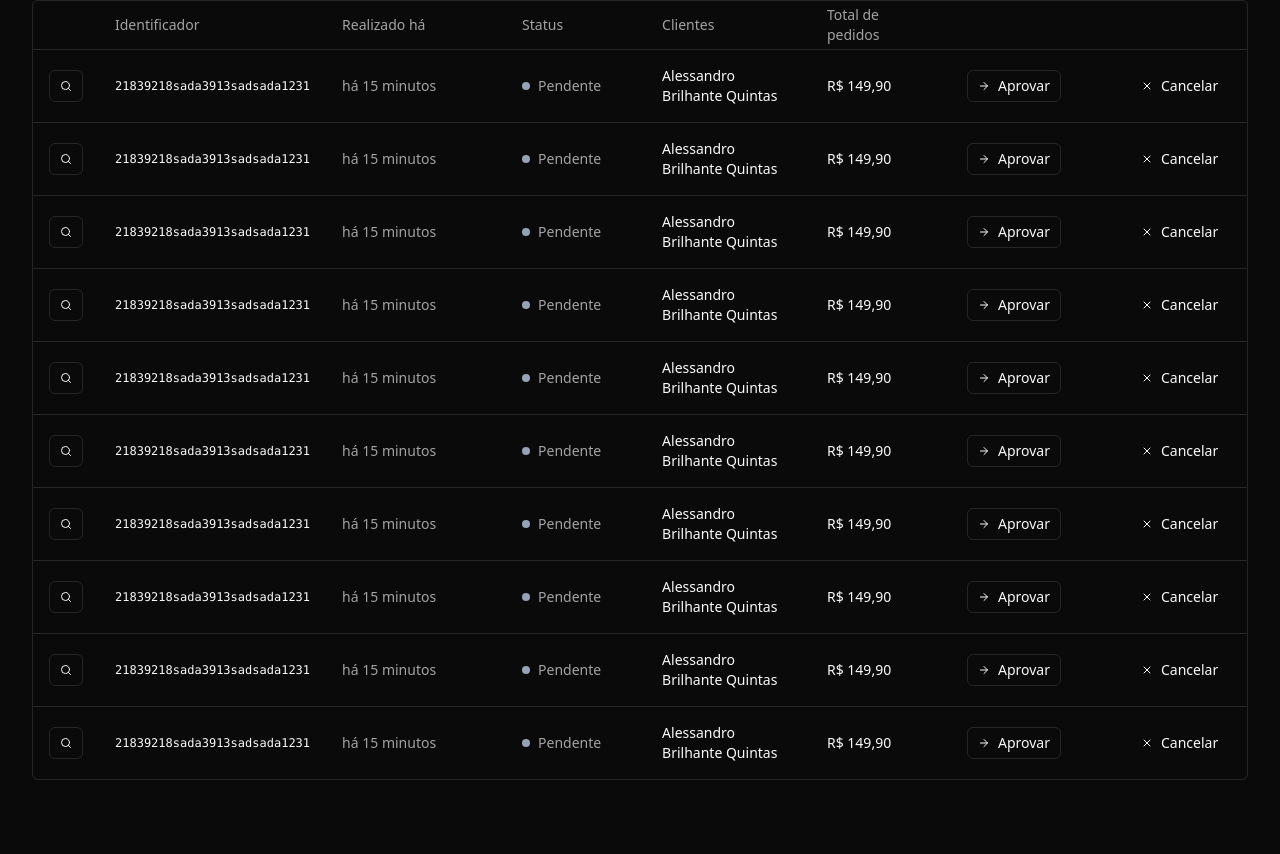
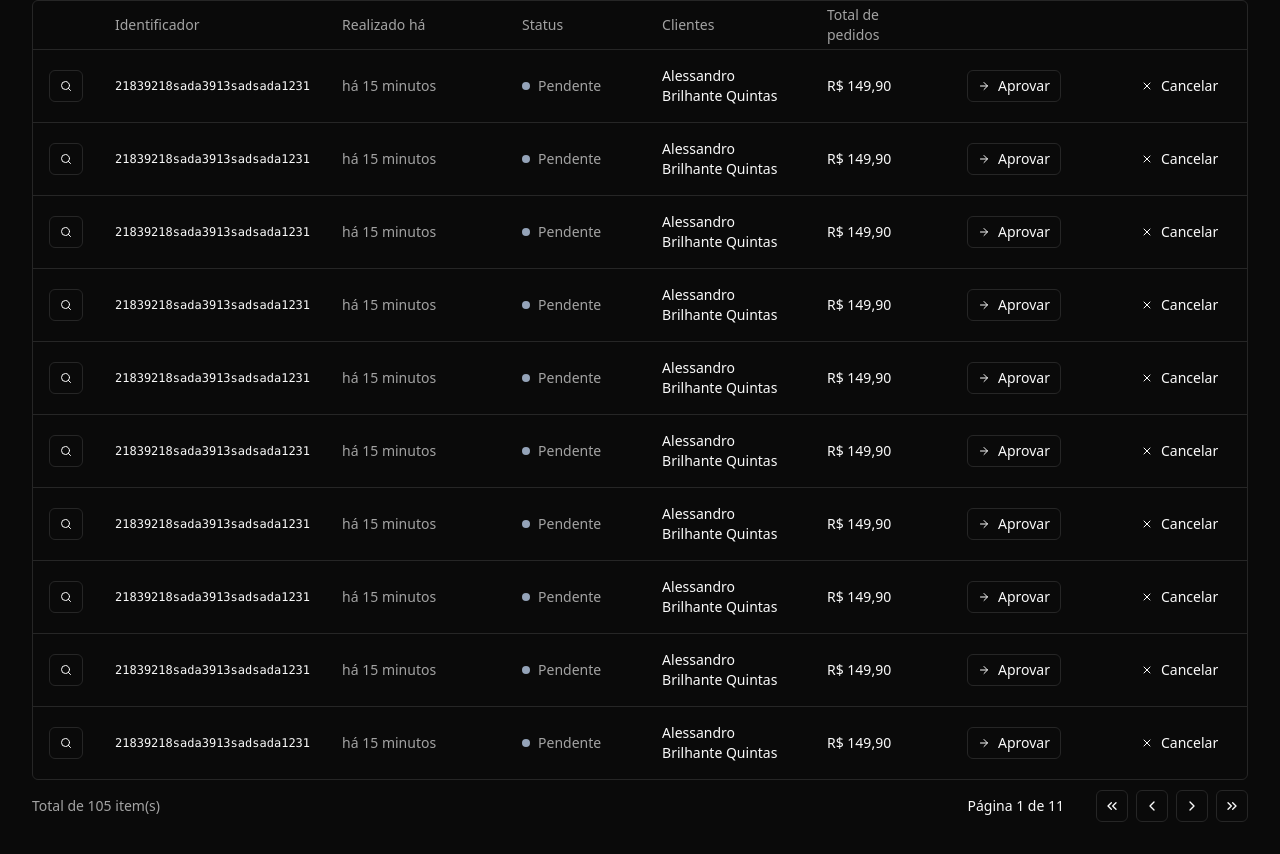
Before and after one commit to Alessandro0003/dashboarding, a React (Vite) app: page /orders in a window 1280 px wide. Shown: the part 183-1037 px from the top of the page. Before the commit the page ends 995 px from the top, so only its background shows below. Built offline with nearby package versions, Linux system fonts and the light colour scheme.

Commit message:
🔥 feat: adding component pagination in page Orders

```diff
--- a/src/pages/app/orders/orders.tsx
+++ b/src/pages/app/orders/orders.tsx
@@ -1,5 +1,6 @@
 import { Helmet } from 'react-helmet-async'
 
+import { Pagination } from '@/components/pagination'
 import {
   Table,
   TableBody,
@@ -17,7 +18,6 @@ export const Orders = () => {
       <Helmet />
       <div className="flex flex-col gap-4">
         <h1 className="text-3xl font-bold tracking-tight">Pedidos</h1>
-      </div>
         <div className="space-y-2.5">
           <OrderTableFilters />
 
@@ -42,6 +42,9 @@ export const Orders = () => {
               </TableBody>
             </Table>
           </div>
+
+          <Pagination pageIndex={0} totalCount={105} perPage={10} />
+        </div>
       </div>
     </>
   )
```
Lines whose indentation alone changed are shown as unchanged.
